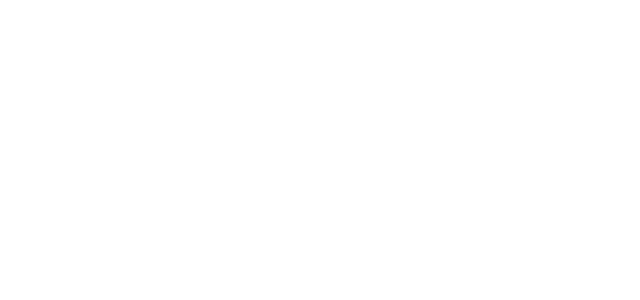
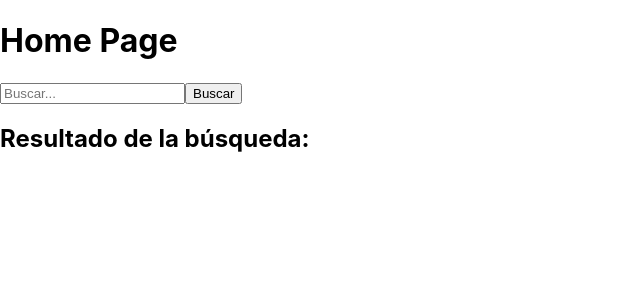
Before and after one commit to EJScalerandi/VideoGames, a React (Create React App) app in the folder client/: page /home in a window 1280 px wide. Shown: the top 300 px of the page, without its empty margins (0-640 px from the left). Built offline with nearby package versions, Linux system fonts and the light colour scheme.

Commit message:
Con la SearchBar de name funcionando

```diff
--- a/client/package.json
+++ b/client/package.json
@@ -6,6 +6,7 @@
     "@testing-library/jest-dom": "^5.11.10",
     "@testing-library/react": "^11.2.6",
     "@testing-library/user-event": "^13.1.1",
+    "axios": "^1.5.1",
     "pg": "^8.11.3",
     "pg-hstore": "^2.3.4",
     "react": "^17.0.2",
@@ -41,5 +42,8 @@
       "last 1 firefox version",
       "last 1 safari version"
     ]
+  },
+  "devDependencies": {
+    "@babel/plugin-proposal-private-property-in-object": "^7.21.11"
   }
 }
--- a/client/src/components/HomePage/HomePage.jsx
+++ b/client/src/components/HomePage/HomePage.jsx
@@ -1,14 +1,39 @@
-import React from 'react';
+import React, { useState } from 'react';
+import axios from 'axios';
+import SearchBar from '../SearchBar/SearchBar.jsx';
 
+function HomePage() {
+  const [searchResult, setSearchResult] = useState(null);
 
+  const handleSearch = (searchValue) => {
+    axios.get(`http://localhost:3001/videogames/${searchValue}`)
+      .then((response) => {
+        const data = response.data;
+        setSearchResult(data);
+        console.log(data);
+      })
+      .catch((error) => {
+        console.error('Error al buscar videojuego:', error);
+        setSearchResult(null);
+      });
+  };
 
-
-function homePage() {
   return (
     <div>
-      {/* Contenido de tu página principal */}
+      <h1>Home Page</h1>
+      <SearchBar onSearch={handleSearch} />
+      <div>
+        <h2>Resultado de la búsqueda:</h2>
+        {searchResult && (
+          <div>
+            <h3>{searchResult.name}</h3>
+            <p>{searchResult.description}</p>
+            <img src={searchResult.image} alt={searchResult.name} />
+          Gonzalez</div>
+        )}
+      </div>
     </div>
   );
 }
 
-export default homePage;
+export default HomePage;
--- /dev/null
+++ b/client/src/components/SearchBar/SearchBar.jsx
@@ -0,0 +1,24 @@
+import React, { useState } from 'react';
+
+function SearchBar({ onSearch }) {
+  const [searchValue, setSearchValue] = useState('');
+
+  const handleSearch = () => {
+    // Llama a la función `onSearch` pasando el término de búsqueda
+    onSearch(searchValue);
+  };
+
+  return (
+    <div>
+      <input
+        type="text"
+        placeholder="Buscar..."
+        value={searchValue}
+        onChange={(e) => setSearchValue(e.target.value)}
+      />
+      <button onClick={handleSearch}>Buscar</button>
+    </div>
+  );
+}
+
+export default SearchBar;
```
Also changed, not shown: client/src/components/Card/Card.jsx (added).
